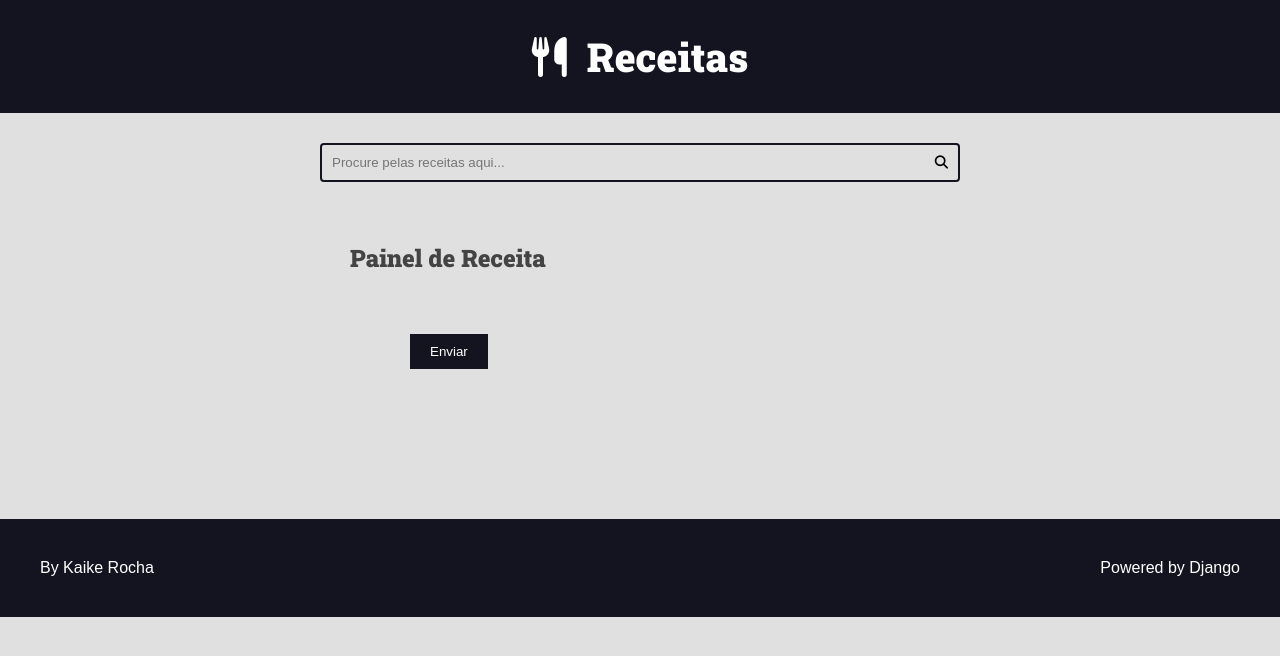
After one commit to KaikeRochaDev/Receitas, a Django app: template authors/templates/authors/pages/dashboard_recipe.html in a window 1280 px wide. The commit adds this page. Shown: the top 656 px of the page. Run offline with Django 4.2, Linux system fonts and the light colour scheme; the template is opened without the code that fills it, so the values that code supplies are empty; some libraries are stand-ins or nearby versions.

Commit message:
creating a url, template and view for user recipes

```diff
--- a/authors/templates/authors/pages/dashboard.html
+++ b/authors/templates/authors/pages/dashboard.html
@@ -1,6 +1,6 @@
 {% extends 'base.html' %}
 
-{% block title %}Dashboard ({{user}}) |{% endblock title %}
+{% block title %}Painel ({{user}}) |{% endblock title %}
 
 {% block content %}
     <div class="main-content center container">
@@ -13,7 +13,7 @@
             <ul>
                 {% for recipe in recipes %}
                     <li>
-                        <a href="#">{{recipe.title}}</a>
+                        <a href="{% url 'authors:dashboard_recipe_edit' recipe.id %}">{{recipe.title}}</a>
                     </li>
                     {% empty %}
                         <li>
--- /dev/null
+++ b/authors/templates/authors/pages/dashboard_recipe.html
@@ -0,0 +1,20 @@
+{% extends 'base.html' %}
+
+{% block title %}Painel de Receita |{% endblock title %}
+
+{% block content %}
+    <div class="main-content center container">
+        <div class="authors-dashboard-container">
+            <h2>Painel de Receita</h2>
+            {% include 'partials/messages.html' %}
+            {% include 'authors/partials/login_message.html' %}
+
+            <div class="authors-dashboard-container">
+                {% include 'partials/form.html'%}
+            </div>
+
+        </div>
+    </div>
+
+
+{% endblock content %}
--- a/authors/urls.py
+++ b/authors/urls.py
@@ -12,5 +12,7 @@ urlpatterns = [
 
     path('logout/', views.logout_view, name='logout'),
 
-    path('dashboard/', views.dashboard, name='dashboard')
+    path('dashboard/', views.dashboard, name='dashboard'),
+
+    path('dashboard/recipe/<int:id>/edit/', views.dashboard_recipe_edit, name='dashboard_recipe_edit'),
 ]
```
Also changed, not shown: authors/views.py (+9 -0 lines).
